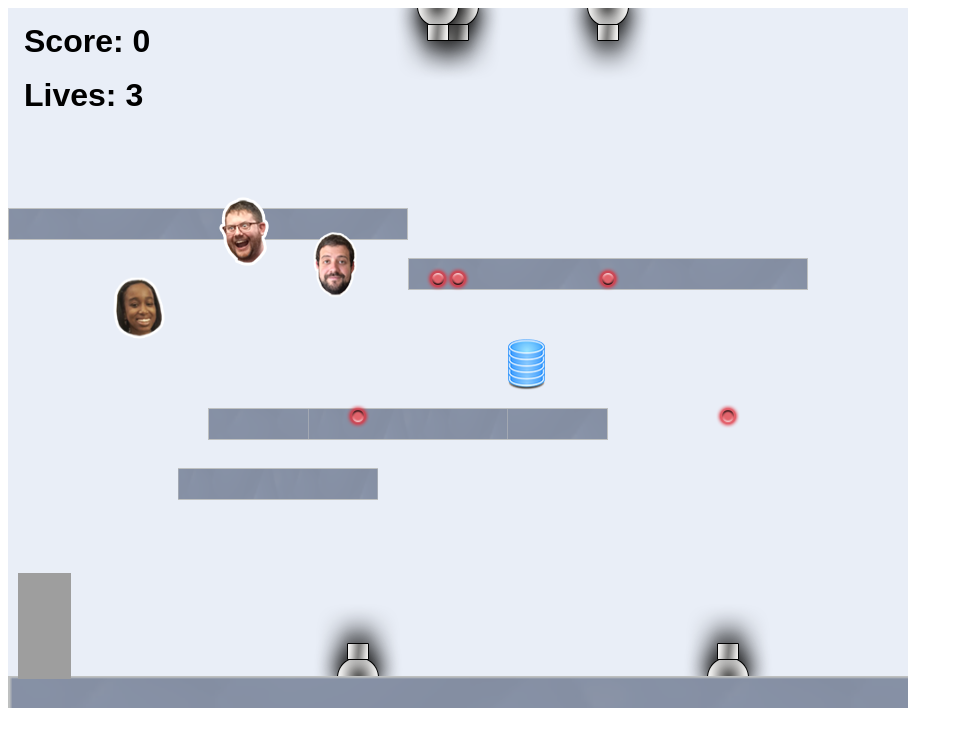
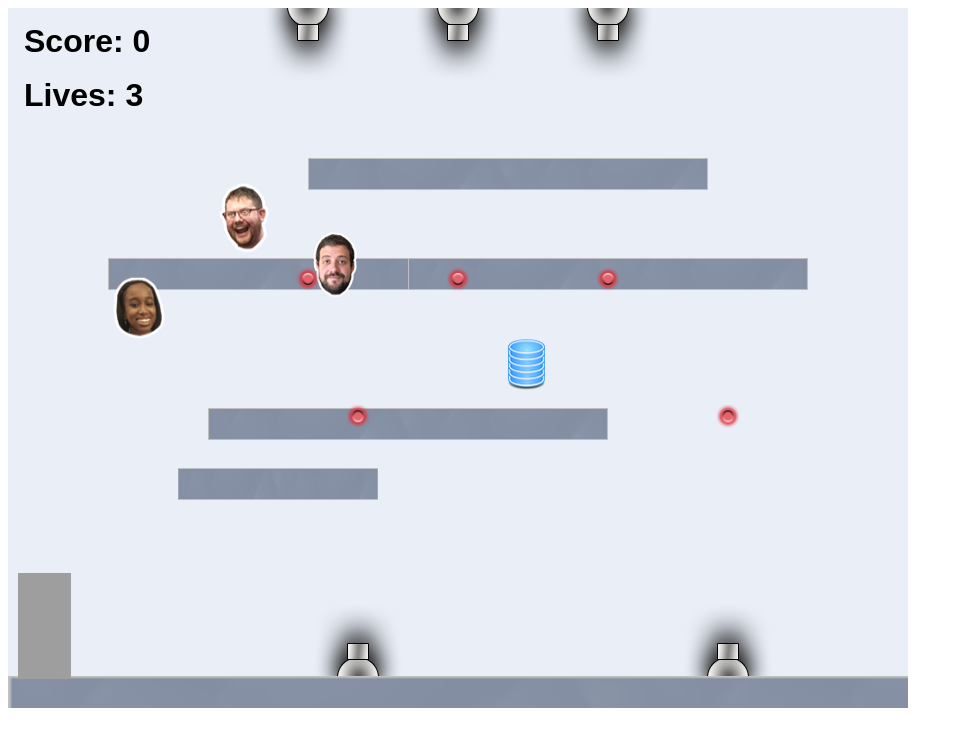
Before and after one commit to tylacampbell/tylacampbell.github.io, a website: page projects/platformer/index.html in a window 1280 px wide. Shown: the whole page, without its empty margins (0-963 px from the left). Drawn offline with Linux system fonts and the light colour scheme; animation ran at ten frames a second.

Commit message:
add platforms

```diff
--- a/projects/platformer/js/init/cannon.js
+++ b/projects/platformer/js/init/cannon.js
@@ -28,7 +28,7 @@
 
         // example:
         createCannon("top", 450);
-        createCannon("top", 430);
+        createCannon("top", 300);
         createCannon("top", 600);
         createCannon("bottom", 350);
         createCannon("bottom", 720);
--- a/projects/platformer/js/init/platform.js
+++ b/projects/platformer/js/init/platform.js
@@ -24,13 +24,13 @@
      *              stretch the platform in height.
      */
     function init(game) {
-        let createPlatform = platform.create;
+        let createPlatform = platform.create;  //
 
         ////////////////////////////////////////////////////////////////////////
         // ALL YOUR CODE GOES BELOW HERE ///////////////////////////////////////
         createPlatform(200, 400);
-        createPlatform(300, 400, .5);
-        createPlatform(0, 200);
+        createPlatform(300, 150,);
+        createPlatform(100, 250);
         /*
          * ground : here, we create a floor. Given the width of of the platform
          * asset, giving it a scaleX and scaleY of 2 will stretch it across the
```
Also changed, not shown: projects/bouncing-box/index.html (+3 -0 lines).
